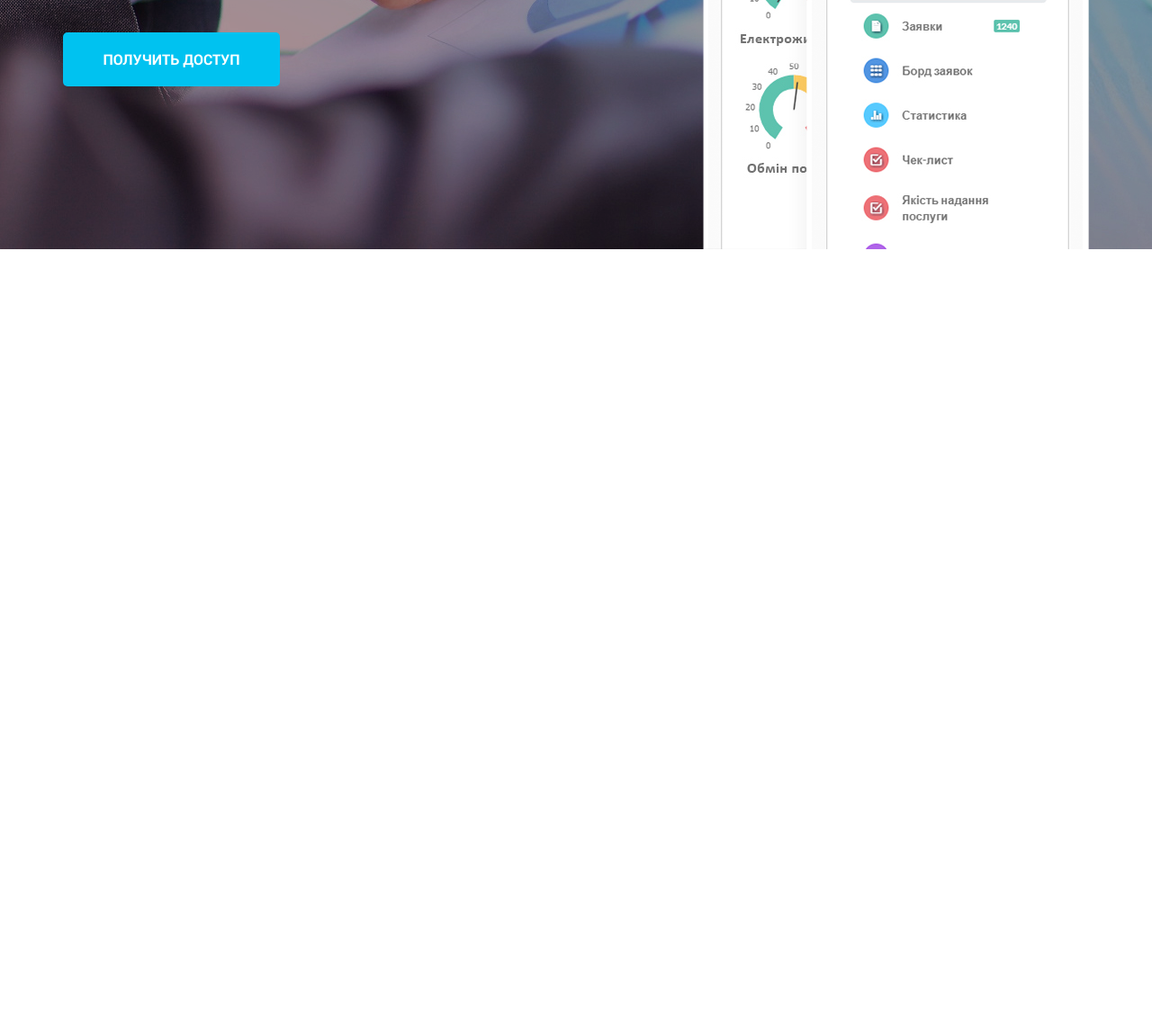
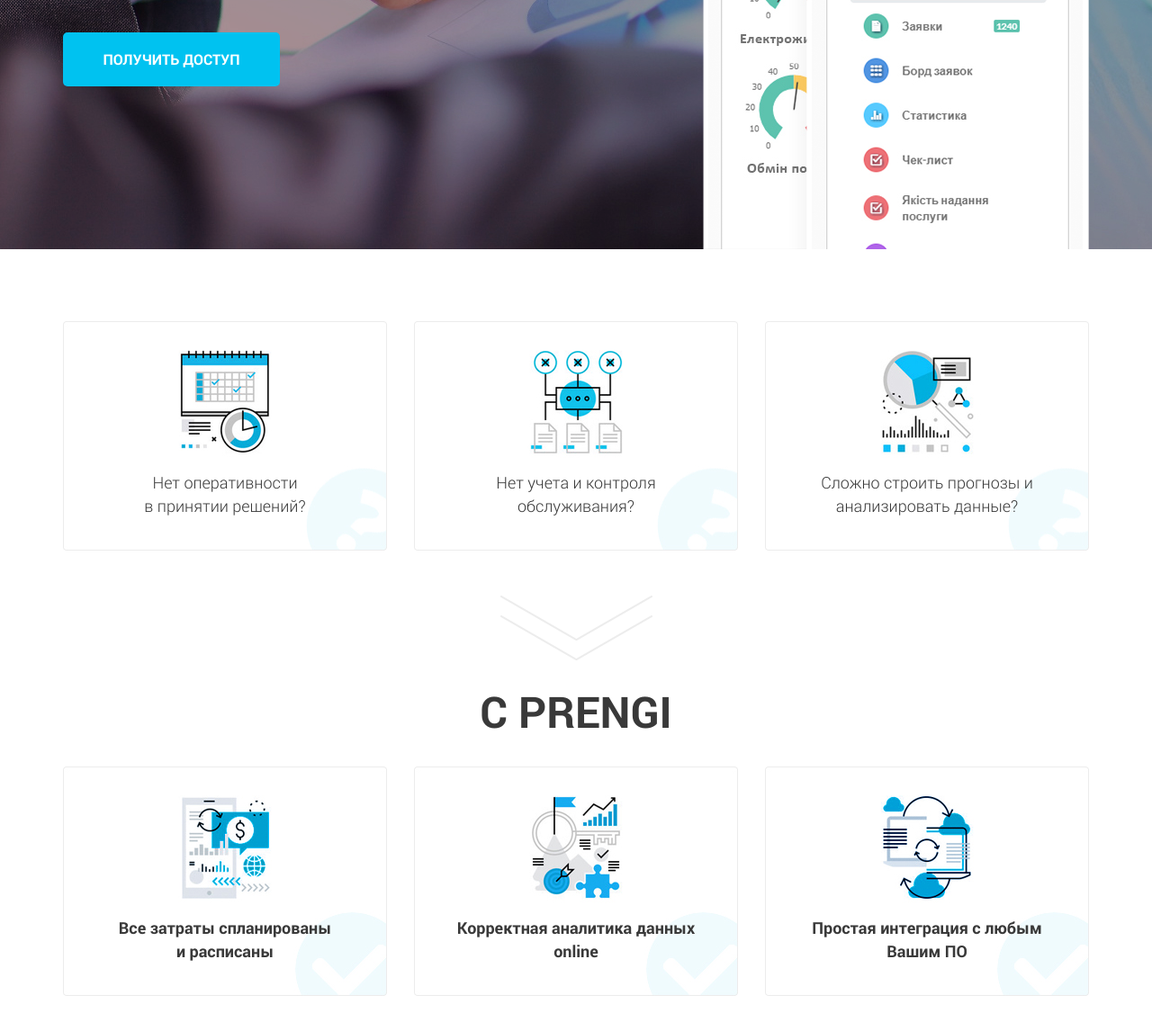
Before and after one commit to Koroleva4ne/Prengi, a website: page src/index.html in a window 1280 px wide. Shown: the part 508-1654 px from the top of the page at 90% size. Before the commit the page ends 800 px from the top, so only its background shows below. Drawn offline with nearby package versions, Linux system fonts and the light colour scheme; files that its build step writes are made by us from their sources; a web font is replaced by a local one.

Commit message:
Add With and his media

```diff
--- a/src/index.html
+++ b/src/index.html
@@ -119,6 +119,53 @@
         </div>
     </section>
 
+    <section class="with">
+        <div class="container">
+            <div class="with__before">
+                <div class="with__block">
+                    <img src="img/with/before_1.jpg" alt="before_1" class="with__img">
+                    <div class="with__text">
+                        Нет оперативности <br> в принятии решений?
+                    </div>
+                </div>
+                <div class="with__block">
+                    <img src="img/with/before_2.jpg" alt="before_2" class="with__img">
+                    <div class="with__text">
+                        Нет учета и контроля <br> обслуживания?
+                    </div>
+                </div>
+                <div class="with__block">
+                    <img src="img/with/before_3.jpg" alt="before_3" class="with__img">
+                    <div class="with__text">
+                        Сложно строить прогнозы и <br> анализировать данные?
+                    </div>
+                </div>
+            </div>
+            <img src="img/with/down.png" alt="down" class="with__down">
+            <div class="title_fz48">С PRENGI</div>
+            <div class="with__after">
+                <div class="with__block">
+                    <img src="img/with/after_1.jpg" alt="after_1" class="with__img">
+                    <div class="with__text with__text_fw700">
+                        Все затраты спланированы <br>и расписаны
+                    </div>
+                </div>
+                <div class="with__block">
+                    <img src="img/with/after_2.jpg" alt="after_2" class="with__img">
+                    <div class="with__text with__text_fw700">
+                        Корректная аналитика данных <br> online
+                    </div>
+                </div>
+                <div class="with__block">
+                    <img src="img/with/after_3.jpg" alt="after_3" class="with__img">
+                    <div class="with__text with__text_fw700">
+                        Простая интеграция с любым <br> Вашим ПО
+                    </div>
+                </div>
+            </div>
+        </div>
+    </section>
+
     <script src="js/script.js"></script>
 </body>
 </html>
--- a/src/scss/blocks/_title.scss
+++ b/src/scss/blocks/_title.scss
@@ -21,4 +21,15 @@
             font-size: 32px;
         }
     }
+    &_fz48 {
+        padding-top: 33px;
+        font-size: 48px;
+        font-weight: 700;
+        line-height: 100%;
+        text-align: center;
+        color: $black-text;
+        @media (max-width: 576px) {
+            font-size: 42px;
+        }
+    }
 }
--- /dev/null
+++ b/src/scss/blocks/_with.scss
@@ -0,0 +1,57 @@
+.with {
+    padding: 80px 0;
+    @media (max-width: 576px) {
+        padding: 50px 0;
+    }
+    &__before, &__after {
+        display: flex;
+        justify-content: space-between;
+        @media (max-width: 992px) {
+            flex-direction: column;
+            align-items: center;
+        }
+    }
+    &__after {
+        padding-top: 37px;
+    }
+    &__block {
+        position: relative;
+        @media (max-width: 992px) {
+            padding-top: 30px;
+            &:nth-child(1) {
+                padding-top: 0;
+            }
+        }
+    }
+    &__img {
+        @media (max-width: 1200px) {
+            width: 300px;
+        }
+    }
+    &__text {
+        position: absolute;
+        margin: auto;
+        bottom: 36px;
+        left: 0;
+        right: 0;
+        text-align: center;
+        font-size: 18px;
+        font-weight: 300;
+        line-height: 1.44;
+        color: $black-text;
+        &_fw700 {
+            font-weight: 700;
+        }
+        @media (max-width: 1200px) {
+            bottom: 24px;
+        }
+    }
+    &__down {
+        display: block;
+        margin: 0 auto;
+        padding-top: 50px;
+        @media (max-width: 576px) {
+            padding-top: 50px;
+        }
+    }
+}
--- a/src/scss/style.scss
+++ b/src/scss/style.scss
@@ -29,5 +29,6 @@
 @import 'blocks/country';
 @import 'blocks/menu';
 @import 'blocks/promo';
+@import 'blocks/with';
 @import 'blocks/title';
 @import 'blocks/buttons';
```
Also changed, not shown: dist/css/style.min.css, dist/index.html.
